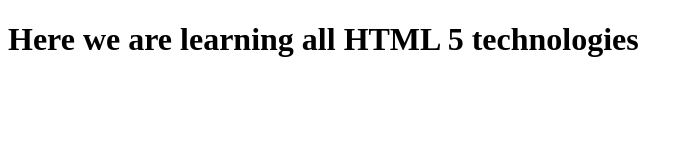
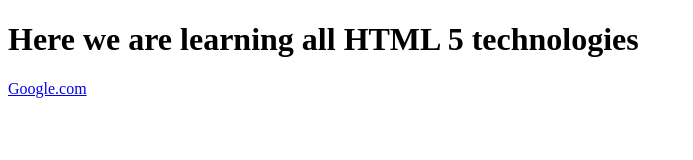
Before and after one commit to Eider3a/Lab2, a plain HTML site: page index.html in a window 1280 px wide. Shown: the whole page, without its empty margins (0-693 px from the left). Drawn offline with Linux system fonts and the light colour scheme.

Commit message:
feat(index): add anchor tag to google.com

```diff
--- a/index.html
+++ b/index.html
@@ -7,5 +7,6 @@
 </head>
 <body>
     <h1>Here we are learning all HTML 5 technologies</h1>
+    <a href="http://www.google.com">Google.com</a>
 </body>
 </html>
```
